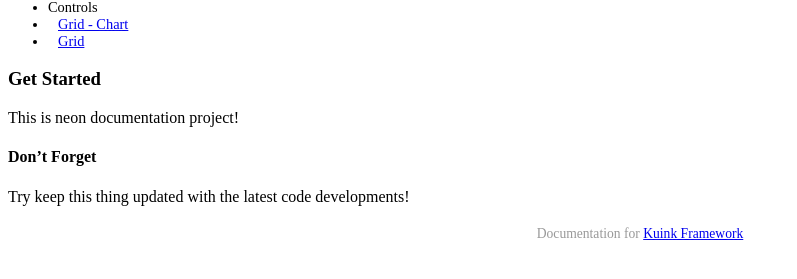
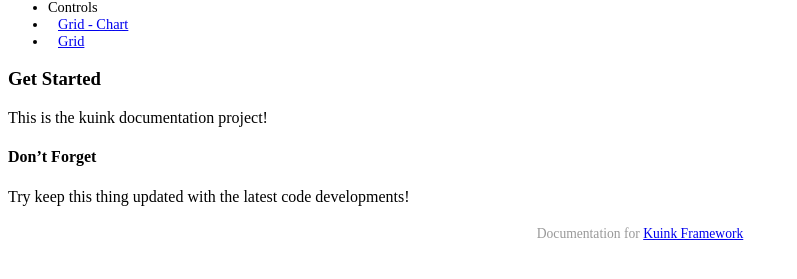
Before and after one commit to kuink/kuink-docs, a Jekyll site: the page built from index.md, in a window 1280 px wide. Shown: the part 224-503 px from the top of the page, without its empty margins (0-797 px from the left). Built offline with Jekyll 4.4.1, drawn with Linux system fonts in a browser that asks for light colours; Markdown is read by kramdown in place of the engine named in the settings; a style sheet for code colours, icons or effects is not loaded.

Commit message:
getting started updated

```diff
--- a/index.md
+++ b/index.md
@@ -1,10 +1,10 @@
 ---
 layout: default
-title: "Neon Docs"
+title: "Kuink Docs"
 ---
 
 ### Get Started
-This is neon documentation project!
+This is the kuink documentation project!
 
 
 #### Don't Forget
```
